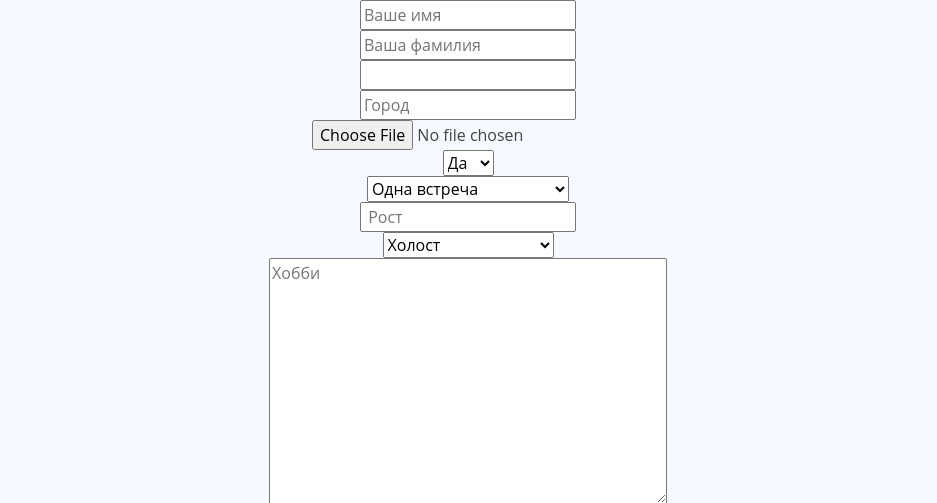
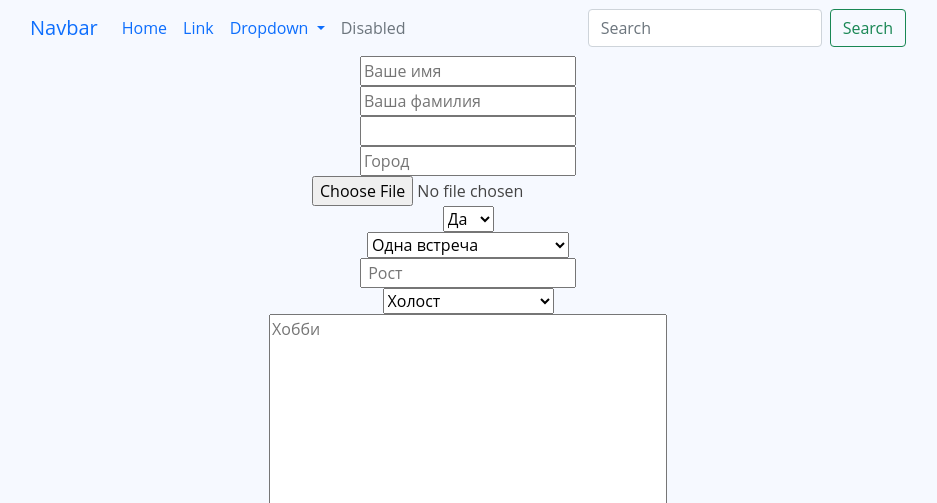
Before and after one commit to Kirillo1/Web-Meeting, a Django app: page /create_meet/ in a window 1280 px wide. Shown: the top 503 px of the page, without its empty margins (282-1219 px from the left). Run offline with Django 4.2, Linux system fonts and the light colour scheme.

Commit message:
добавлен заголовок в базовый шаблон

```diff
--- a/source/meet/templates/base.html
+++ b/source/meet/templates/base.html
@@ -11,6 +11,49 @@
 
 </head>
 <body>
+<header>
+    <nav class="navbar navbar-expand-lg bg-body-tertiary">
+        <div class="container-fluid">
+            <a class="navbar-brand" href="#">Navbar</a>
+            <button class="navbar-toggler" type="button" data-bs-toggle="collapse"
+                    data-bs-target="#navbarSupportedContent" aria-controls="navbarSupportedContent"
+                    aria-expanded="false" aria-label="Toggle navigation">
+                <span class="navbar-toggler-icon"></span>
+            </button>
+            <div class="collapse navbar-collapse" id="navbarSupportedContent">
+                <ul class="navbar-nav me-auto mb-2 mb-lg-0">
+                    <li class="nav-item">
+                        <a class="nav-link active" aria-current="page" href="#">Home</a>
+                    </li>
+                    <li class="nav-item">
+                        <a class="nav-link" href="#">Link</a>
+                    </li>
+                    <li class="nav-item dropdown">
+                        <a class="nav-link dropdown-toggle" href="#" role="button" data-bs-toggle="dropdown"
+                           aria-expanded="false">
+                            Dropdown
+                        </a>
+                        <ul class="dropdown-menu">
+                            <li><a class="dropdown-item" href="#">Action</a></li>
+                            <li><a class="dropdown-item" href="#">Another action</a></li>
+                            <li>
+                                <hr class="dropdown-divider">
+                            </li>
+                            <li><a class="dropdown-item" href="#">Something else here</a></li>
+                        </ul>
+                    </li>
+                    <li class="nav-item">
+                        <a class="nav-link disabled">Disabled</a>
+                    </li>
+                </ul>
+                <form class="d-flex" role="search">
+                    <input class="form-control me-2" type="search" placeholder="Search" aria-label="Search">
+                    <button class="btn btn-outline-success" type="submit">Search</button>
+                </form>
+            </div>
+        </div>
+    </nav>
+</header>
 
 <div>
     {% block content %}
```
